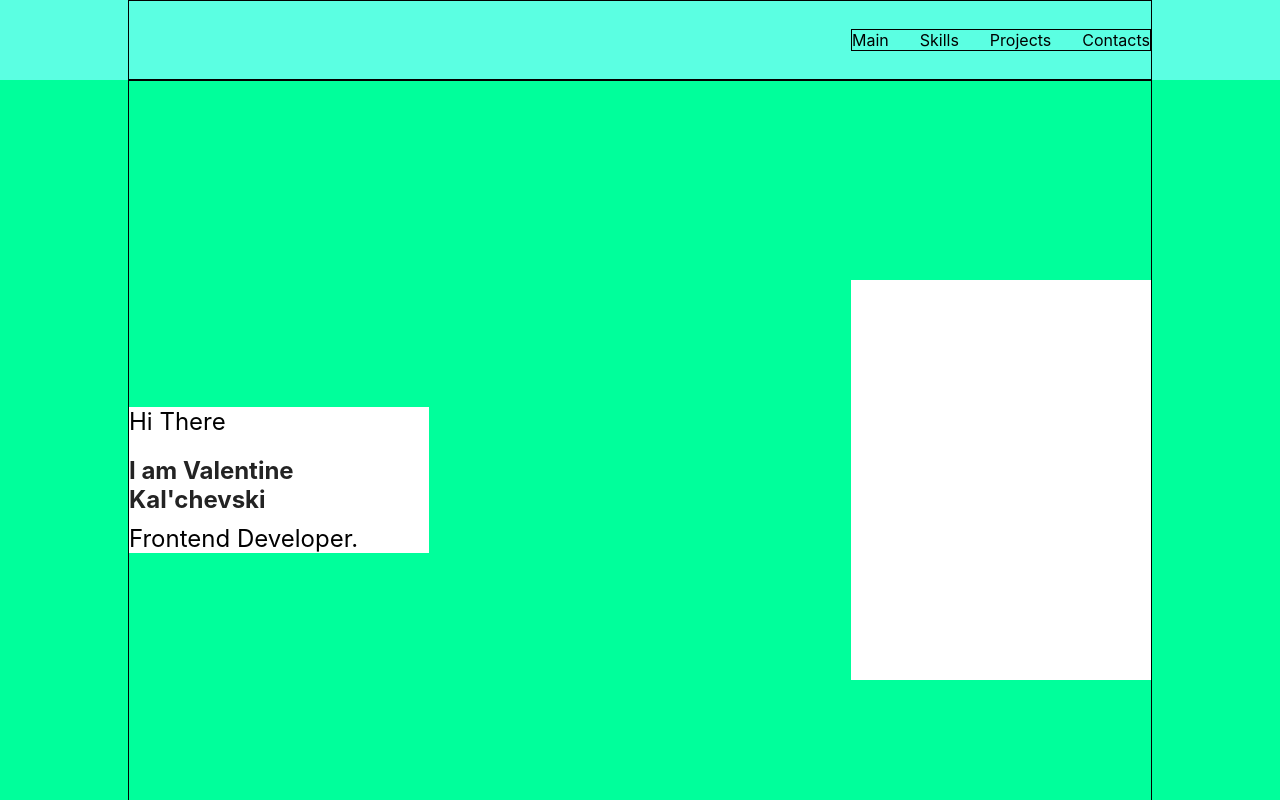
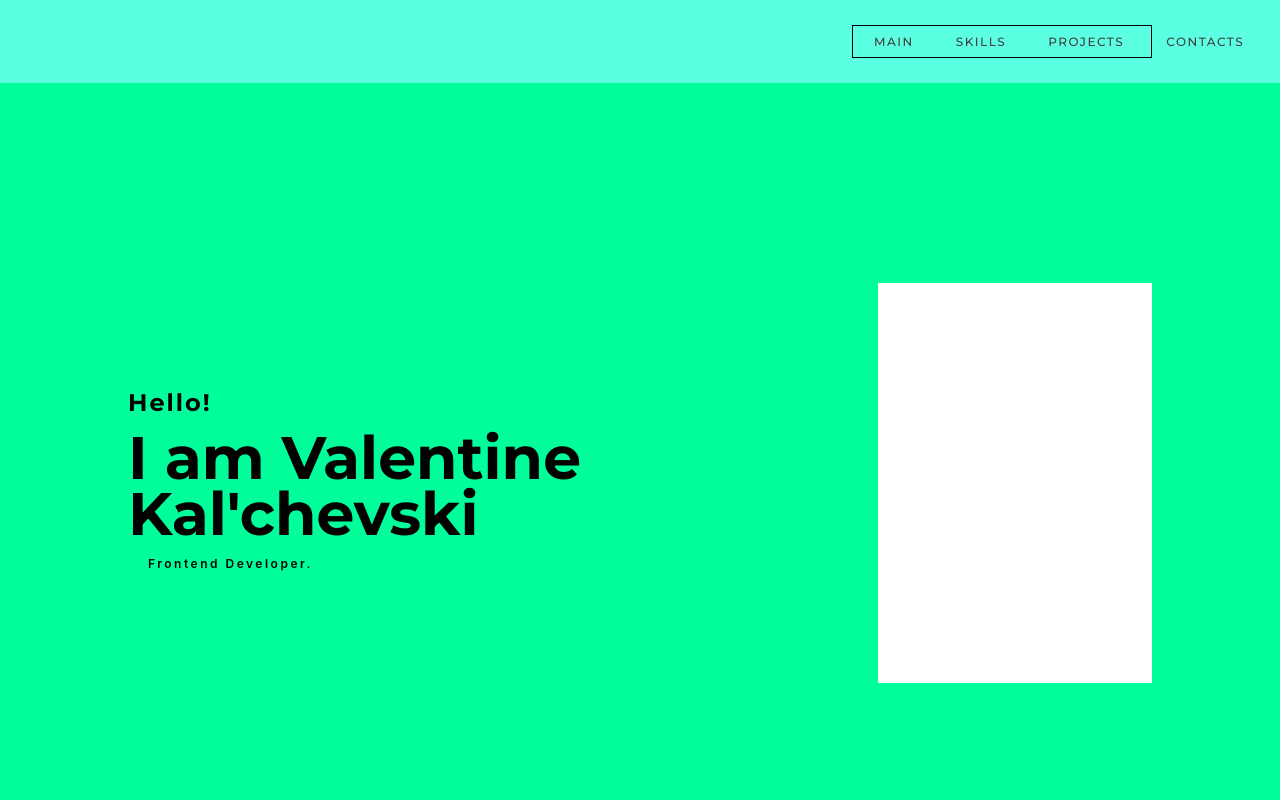
Before and after one commit to valtikamore/portfolio, a React (Create React App) app: page / in a window 1280 px wide. Shown: the top 800 px of the page. Built offline with nearby package versions, Linux system fonts and the light colour scheme.

Commit message:
header + main fonts

```diff
--- a/src/components/header/mainBlock/Header.module.css
+++ b/src/components/header/mainBlock/Header.module.css
@@ -1,7 +1,6 @@
 .header {
-    height: 80px;
+    padding: 25px 0;
     background-color: rgba(7, 255, 211, 0.66);
-
 }
 .container {
     display: flex;
--- a/src/components/header/mainBlock/navigation/Nav.jsx
+++ b/src/components/header/mainBlock/navigation/Nav.jsx
@@ -1,5 +1,6 @@
 import React from 'react'
 import classes from './Nav.module.css'
+
 export const Navigation = () => {
     return (
         <nav className={classes.nav}>
--- a/src/components/header/mainBlock/navigation/Nav.module.css
+++ b/src/components/header/mainBlock/navigation/Nav.module.css
@@ -7,3 +7,13 @@
     justify-content: space-between;
     border: 1px solid black;
 }
+.nav >ul li {
+    color: #404040;
+    display: block;
+    font-family: "Montserrat", sans-serif;
+    font-size: 12px;
+    font-weight: 500;
+    letter-spacing: 1.5px;
+    text-transform: uppercase;
+    padding: 8px 21px;
+}
--- a/src/sections/aboutMeFirstBlock/aboutMe.jsx
+++ b/src/sections/aboutMeFirstBlock/aboutMe.jsx
@@ -9,10 +9,10 @@ export const AboutMe = () => {
             className={
                 `${classes.aboutMe} `}>
             <section  className={`${container.container} ${classes.container}`}>
-                <section className={classes.aboutMe__text}>
-                    <span>Hi There</span>
-                    <h1>I am Valentine Kal'chevski</h1>
-                    <p>Frontend Developer.</p>
+                <section className={classes.aboutMe__block}>
+                    <p className={classes.aboutMe__uptitle}>Hello!</p>
+                    <h1 className={classes.aboutMe__title}>I am Valentine Kal'chevski</h1>
+                    <p className={classes.aboutMe__subtitle}>Frontend Developer.</p>
                 </section>
                 <div className={classes.aboutMe__photo} />
             </section>
--- a/src/sections/aboutMeFirstBlock/aboutMe.module.css
+++ b/src/sections/aboutMeFirstBlock/aboutMe.module.css
@@ -10,12 +10,33 @@
     background-color: #00ff9b;
 }
 
-.aboutMe__text {
-    width: 300px;
-    font-size: 1.5rem;
-    background-color: white;
+.aboutMe__block {
+
 }
-
+.aboutMe__uptitle{
+    color: #000000;
+    font-family: Montserrat;
+    font-size: 24px;
+    font-weight: 700;
+    text-align: left;
+    letter-spacing: 2px;
+    line-height: 24px;
+}
+.aboutMe__title{
+    color: #000000;
+    font-family: Montserrat;
+    font-size: 60px;
+    line-height: 56px;
+    text-align: left;
+    margin-top: 15px;
+}
+.aboutMe__subtitle{
+    font-size: 12px;
+    font-weight: 600;
+    letter-spacing: 2.5px;
+    line-height: 24px;
+    margin: 0 20px;
+}
 .aboutMe__photo {
     width: 300px;
     height: 400px;
--- a/src/styles/Container.module.css
+++ b/src/styles/Container.module.css
@@ -2,7 +2,7 @@
     height: 100%;
     width: 80%;
     margin: 0 auto;
-    border: 1px solid black;
+
 }
 
 /*
```
